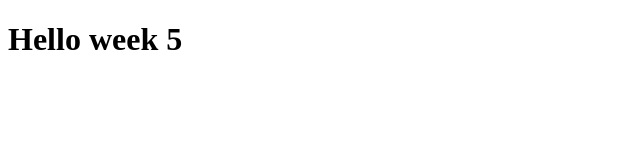
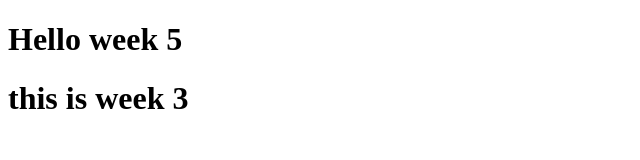
Before and after one commit to nifemi2005/Assignments, a plain HTML site: page index.html in a window 1280 px wide. Shown: the whole page, without its empty margins (0-640 px from the left). Drawn offline with Linux system fonts and the light colour scheme.

Commit message:
on week branch, first commit

```diff
--- a/index.html
+++ b/index.html
@@ -8,5 +8,6 @@
 </head>
 <body>
     <h1>Hello week 5</h1>
+    <h1>this is week 3</h1>
 </body>
 </html>
```
